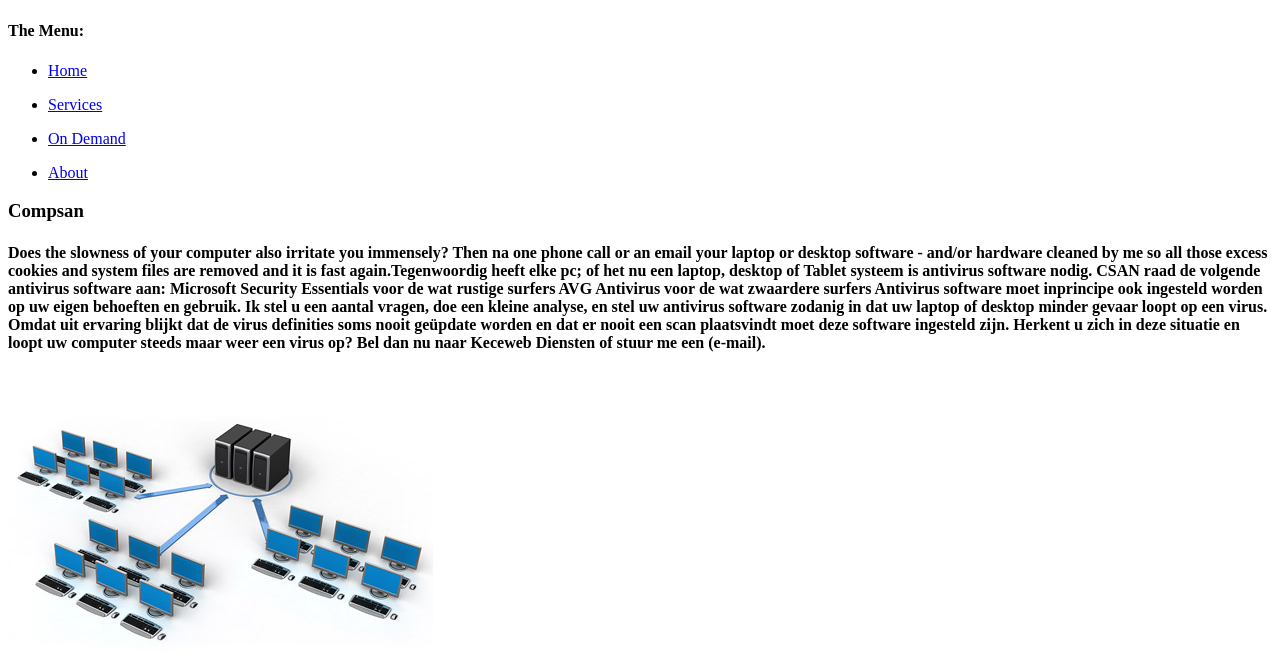
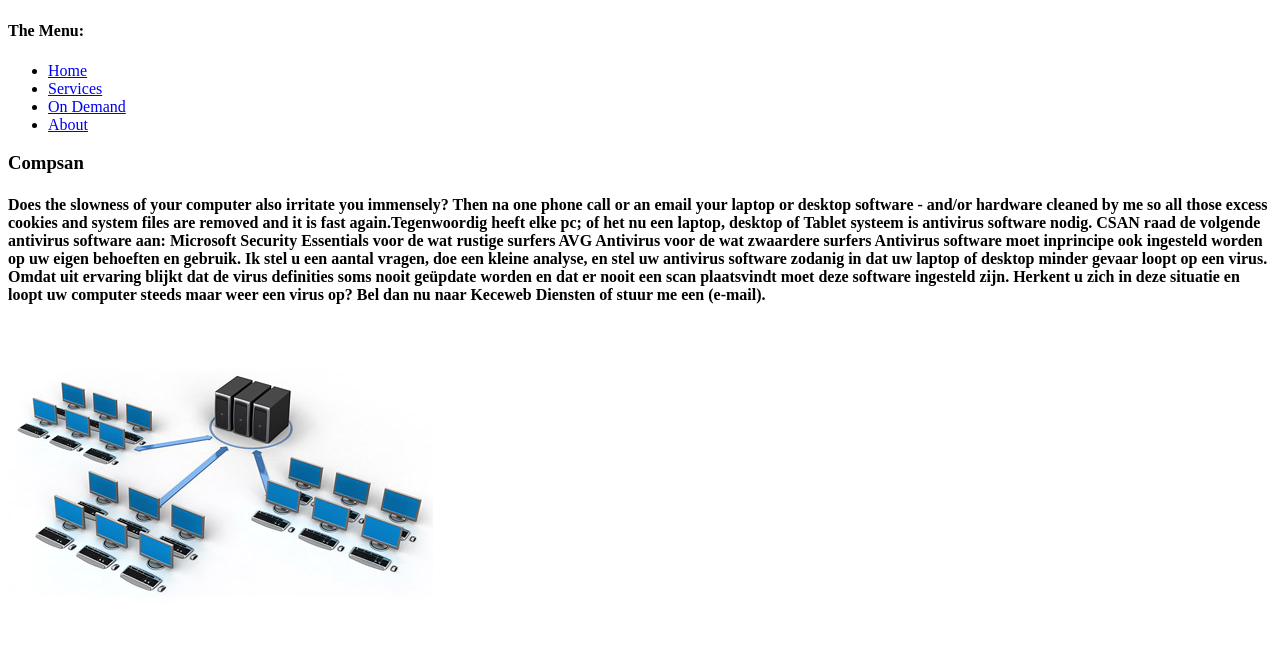
Before and after one commit to kenallas/compsan, a plain HTML site: page index.html in a window 1280 px wide. Shown: the part 109-773 px from the top of the page. Drawn offline with Linux system fonts and the light colour scheme.

Commit message:
Add files via upload

```diff
--- a/index.html
+++ b/index.html
@@ -8,15 +8,14 @@
 </head>
 
 <body>
-<section><img src="./logo.jpg" alt="compsan" width="371" height="98" title="computer service and networking">
+<img src="./logo.jpg" alt="compsan" width="371" height="98" title="computer service and networking">
     <h4> The Menu:</h4>
     <ul>
-        <li><p><a href="./index.html">Home</a></p></li>
-        <li><p><a href="./services.html">Services</a></p></li>
-        <li><p><a href="./on_demand.html">On Demand</a></p></li>
-        <li><p><a href="./about.html">About</a></p></li>
+        <li><a href="./index.html">Home</a></li>
+        <li><a href="./services.html">Services</a></li>
+        <li><a href="./on_demand.html">On Demand</a></li>
+        <li><a href="./about.html">About</a></li>
     </ul>
-</section>
  <section><p>
     <h3>Compsan</h3>
     <h4>Does the slowness of your computer also irritate you immensely? Then na
@@ -36,9 +35,5 @@
         Als u meerdere computers heeft bel dan nu met Kenneth van csan, dan gaan we meteen bekijken wat de mogelijkheden zijn voor u thuis voor een gecentraliseerd netwerk zodat u op die manier ook kan genieten van een optimaal gebruikersgemak. Op maat bouw ik dan een server voor u en installeer de server software hiervoor. Verder verbind ik al die computers en/of laptops met deze centrale server waardoor u vanuit een centrale plek kan werken. Die centrale server heeft meestal de grootste harde schijf formaat van alle netwerk componenten en kan ook ingesteld worden om automatisch te backupen van alle clientcomputers.
     </h4>
 </section>
-
-
-
-
 </body>
 </html>
```
